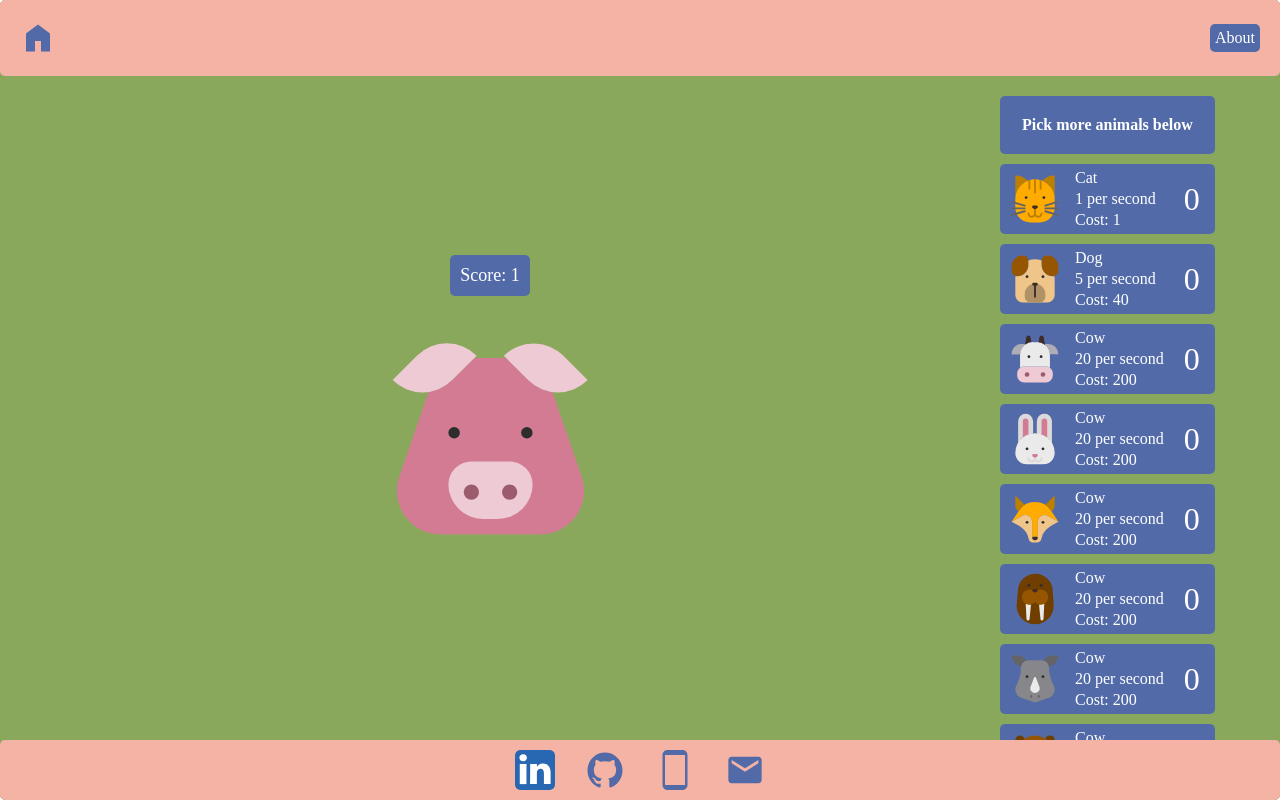
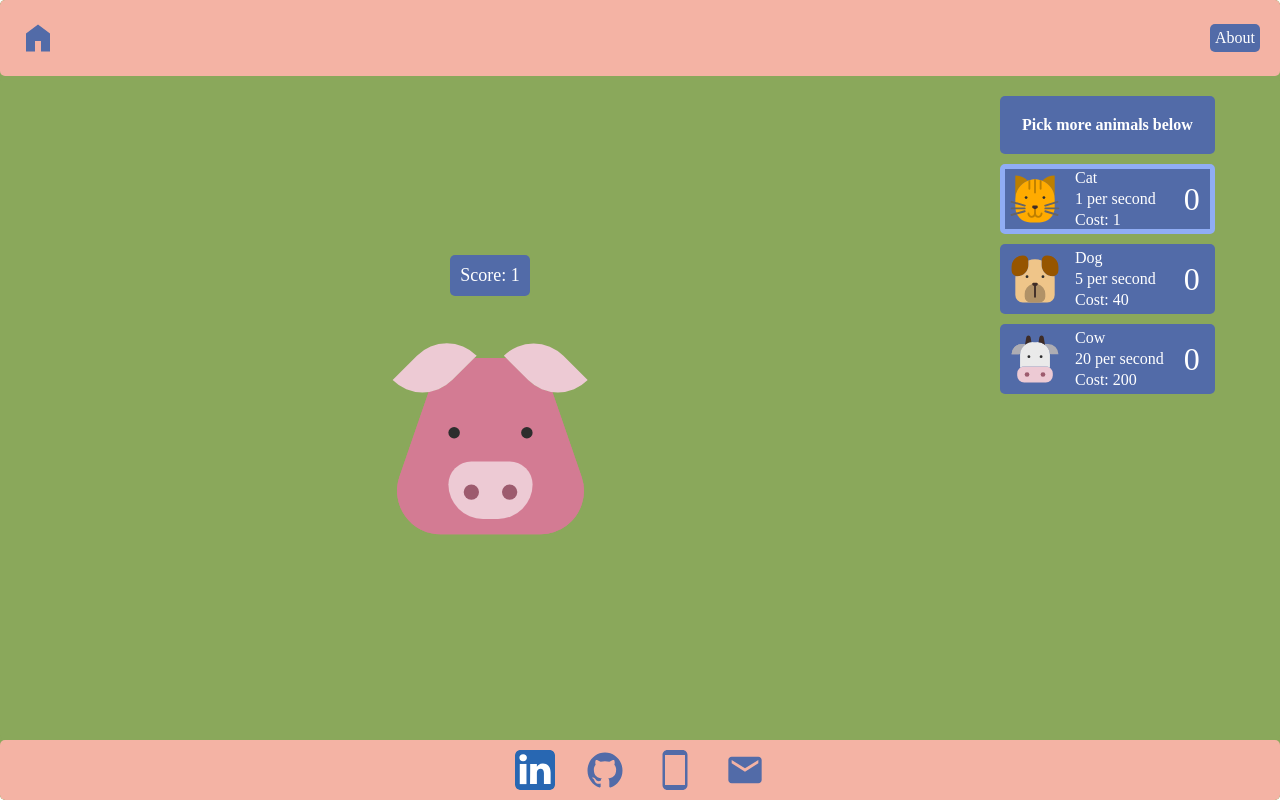
Before and after one commit to pelnik/CookieClicker, a website: page index.html in a window 1280 px wide. Both pictures are taken after a click on the picture 490 px from the left and 438 px from the top of the page. Drawn offline with Linux system fonts and the light colour scheme.

Commit message:
Producers now dynamically highlight and appear based on resources!

```diff
--- a/index.html
+++ b/index.html
@@ -60,56 +60,56 @@
                                 0
                             </div>
                         </div>
-                        <div class="sidebarEntry" id="producer4">
+                        <div class="sidebarEntry producerHidden" id="producer4">
                             <img class="producerPicture" src="Media/Animals/bunny.svg" />
                             <div class="producerText">
-                                <p>Cow</p>
-                                <p>20 per second</p>
-                                <p class="cost">Cost: 200</p>
+                                <p>Bunny</p>
+                                <p>100 per second</p>
+                                <p class="cost">Cost: 1000</p>
                             </div>
                             <div class="producerScore">
                                 0
                             </div>
                         </div>
-                        <div class="sidebarEntry" id="producer5">
+                        <div class="sidebarEntry producerHidden" id="producer5">
                             <img class="producerPicture" src="Media/Animals/fox.svg" />
                             <div class="producerText">
-                                <p>Cow</p>
-                                <p>20 per second</p>
-                                <p class="cost">Cost: 200</p>
+                                <p>Fox</p>
+                                <p>500 per second</p>
+                                <p class="cost">Cost: 4000</p>
                             </div>
                             <div class="producerScore">
                                 0
                             </div>
                         </div>
-                        <div class="sidebarEntry" id="producer6">
+                        <div class="sidebarEntry producerHidden" id="producer6">
                             <img class="producerPicture" src="Media/Animals/walrus.svg" />
                             <div class="producerText">
-                                <p>Cow</p>
-                                <p>20 per second</p>
-                                <p class="cost">Cost: 200</p>
+                                <p>Walrus</p>
+                                <p>1500 per second</p>
+                                <p class="cost">Cost: 12000</p>
                             </div>
                             <div class="producerScore">
                                 0
                             </div>
                         </div>
-                        <div class="sidebarEntry" id="producer7">
+                        <div class="sidebarEntry producerHidden" id="producer7">
                             <img class="producerPicture" src="Media/Animals/rhino.svg" />
                             <div class="producerText">
-                                <p>Cow</p>
-                                <p>20 per second</p>
-                                <p class="cost">Cost: 200</p>
+                                <p>Rhino</p>
+                                <p>6000 per second</p>
+                                <p class="cost">Cost: 36000</p>
                             </div>
                             <div class="producerScore">
                                 0
                             </div>
                         </div>
-                        <div class="sidebarEntry" id="producer8">
+                        <div class="sidebarEntry producerHidden" id="producer8">
                             <img class="producerPicture" src="Media/Animals/bear.svg" />
                             <div class="producerText">
-                                <p>Cow</p>
-                                <p>20 per second</p>
-                                <p class="cost">Cost: 200</p>
+                                <p>Bear</p>
+                                <p>60000 per second</p>
+                                <p class="cost">Cost: 60000</p>
                             </div>
                             <div class="producerScore">
                                 0
@@ -143,7 +143,7 @@
                 <h1>About</h1>
                 <p>This project was built from only HTML, CSS, and vanilla Javascript with no extra frameworks.</p>
                 <p>Move up the food chain by clicking the pig!</p>
-                <p>Built by Matthew Pelnik</p>
+                <p>Built by <u>Matt Pelnik</u></p>
             </div>
             <p id="aboutAtt">Icons used through attribute-only license from: kerismaker.com</p>
         </div>
--- a/script.js
+++ b/script.js
@@ -20,10 +20,35 @@ const producers = {
     yield: 20,
     bought: 0,
     cost: 200
+  },
+  producer4: {
+    yield: 100,
+    bought: 0,
+    cost: 1000
+  },
+  producer5: {
+    yield: 500,
+    bought: 0,
+    cost: 4000
+  },
+  producer6: {
+    yield: 1500,
+    bought: 0,
+    cost: 12000
+  },
+  producer7: {
+    yield: 6000,
+    bought: 0,
+    cost: 36000
+  },
+  producer8: {
+    yield: 60000,
+    bought: 0,
+    cost: 60000
   }
 }
 
-// Map IDs to resources bought ID so we don't query over and over
+// Map elments to object so we don't need toq uery constantly
 for (key in producers) {
   let producer = producers[key];
 
@@ -35,7 +60,7 @@ for (key in producers) {
   producer.scoreElement = score;
   producer.costElement = cost;
 }
-console.log(producers)
+
 
 function updateDomScore() {
   DOMScore.textContent = `Score: ${resource}`;
@@ -68,9 +93,22 @@ function updateResource(evt) {
 }
 
 for (let i = 0; i < queryProducers.length; i++) {
-  queryProducers[i].addEventListener('click', updateResource);
+  const producerElement = queryProducers[i];
+  producerElement.addEventListener('click', updateResource);
+
+
+  const producerID = producerElement.id;
+  producers[producerID].producerElement = producerElement;
+
 }
 
+
+// Interval for producer checks
+function producerIntervals() {
+  updateResourceFromProducers();
+  checkShowProducer();
+  checkBuyProducer();
+}
 
 function updateResourceFromProducers() {
   let resourcesToAdd = 0;
@@ -85,10 +123,43 @@ function updateResourceFromProducers() {
   updateDomScore();
 }
 
-setInterval(updateResourceFromProducers, 1000);
+const hiddenProducers = [...document.querySelectorAll('.producerHidden')];
 
-//Set up about age listeners
+function checkShowProducer() {
+  for (let i = 0; i < hiddenProducers.length; i++) {
+    let hiddenProducer = hiddenProducers[i];
+    let producerID = hiddenProducer.id;
+    let producerCost = producers[producerID].cost;
 
+
+    if (resource >= producerCost / 2) {
+      hiddenProducer.classList.remove('producerHidden');
+      hiddenProducers.splice(i, 1);
+      i--;
+    }
+  }
+}
+
+
+function checkBuyProducer() {
+  for (key in producers) {
+    let producer = producers[key];
+    let producerElementClasses = producer.producerElement.classList;
+    let containsCanBuy = producerElementClasses.contains('producerCanBuy');
+
+    if (resource >= producer.cost && !containsCanBuy) {
+      producerElementClasses.add('producerCanBuy');
+    } else if (resource < producer.cost && containsCanBuy) {
+      producerElementClasses.remove('producerCanBuy');
+    }
+  }
+}
+
+setInterval(producerIntervals, 100);
+
+
+
+//Set up about page listeners
 function addAboutPageListeners() {
   const aboutMainPage = document.querySelector('#rightHeader');
   const aboutClosePage = document.querySelector('#closeAbout');
@@ -96,7 +167,6 @@ function addAboutPageListeners() {
   const aboutPage = document.querySelector('#aboutPage');
 
   aboutMainPage.addEventListener('click', () => {
-    console.log(aboutMainPage.style.display)
     aboutPage.style.display = 'flex';
   })
 
@@ -106,3 +176,7 @@ function addAboutPageListeners() {
 }
 
 addAboutPageListeners();
+
+
+
+console.log(producers)
--- a/style.css
+++ b/style.css
@@ -163,7 +163,19 @@
   gap: 10px;
   padding: 5px;
   justify-content: flex-start;
+  cursor: default;
 }
+
+.producerHidden {
+  display: none;
+}
+
+.producerCanBuy {
+  cursor: pointer;
+  padding: 0px;
+  border: solid 5px #90ADF5;
+}
+
 
 .producerPicture {
   width: 60px;
@@ -200,6 +212,8 @@
   flex-direction: column;
   justify-content: space-between;
   align-items: center;
+  padding: 20px;
+  border: solid 3px #F4B3A4;
 }
 
 #aboutText {
```
